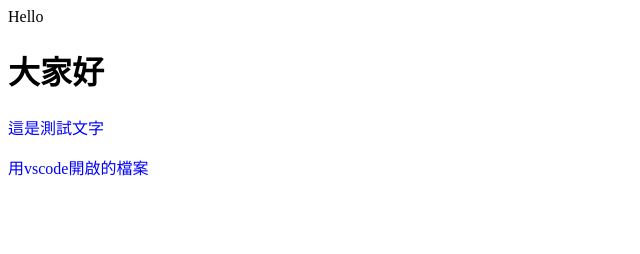
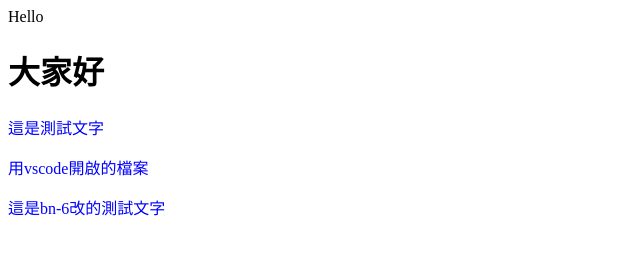
Before and after one commit to MinChiaYu/week1, a plain HTML site: page index2.htm in a window 1280 px wide. Shown: the whole page, without its empty margins (0-640 px from the left). Drawn offline with Linux system fonts and the light colour scheme.

Commit message:
bn-6 modify index2.htm

```diff
--- a/index2.htm
+++ b/index2.htm
@@ -8,5 +8,6 @@
     <h1>大家好</h1>
     <p class="red-color">這是測試文字</p>
     <p class="red-color">用vscode開啟的檔案</p>
+    <p class="red-color">這是bn-6改的測試文字</p>
   </body>
 </html>
```
